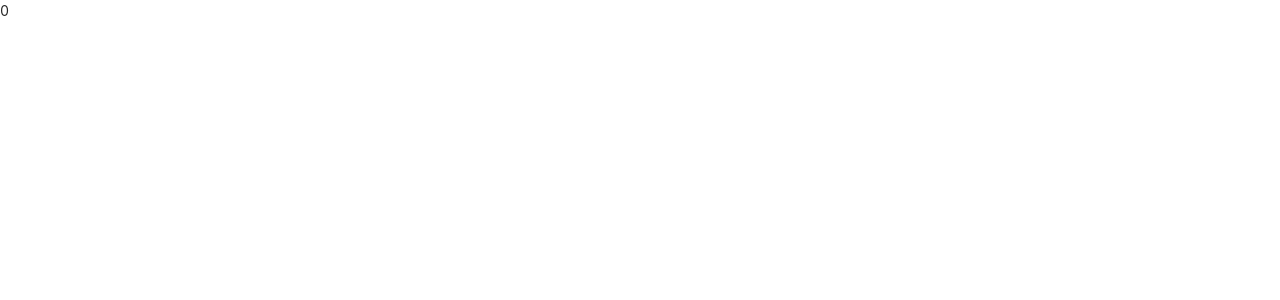
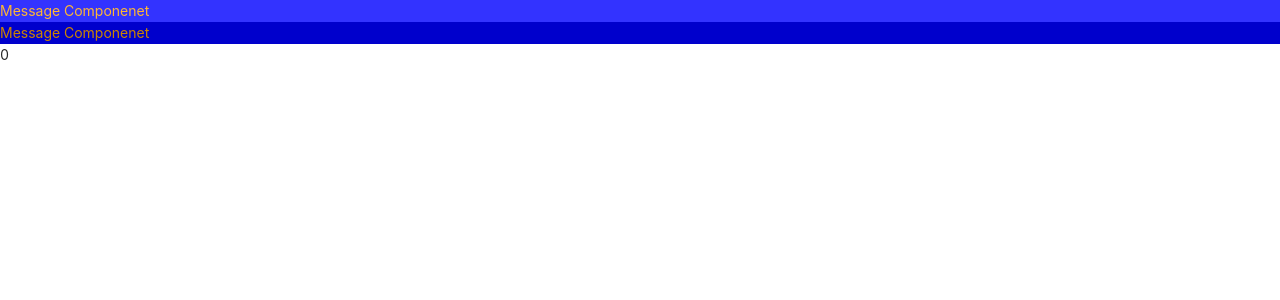
Before and after one commit to TrellixVulnTeam/prac_react_ATEV, a React (Create React App) app in the folder front_end/: page / in a window 1280 px wide. Shown: the top 300 px of the page. Built offline with nearby package versions, Linux system fonts and the light colour scheme.

Commit message:
scss, module, component에 적용

```diff
--- a/front_end/src/App.js
+++ b/front_end/src/App.js
@@ -2,10 +2,14 @@ import React from 'react';
 import Counter from './Counter';
 import './App.css';
 import { Button } from 'antd';
+import Message from "./Message";
+import Profile from "./Profile";
 
 function App() {
   return (
      <div>
+       <Message></Message>
+       <Profile></Profile>
        <Counter></Counter>
      </div>
   );
--- /dev/null
+++ b/front_end/src/Message.js
@@ -0,0 +1,14 @@
+import React from 'react';
+import styles from "./Message.module.scss";
+
+class Message extends React.Component{
+    render() {
+        return (
+            <div className={styles.wrapper}>
+                Message Componenet
+            </div>
+        )
+    }
+}
+
+export default Message;
--- /dev/null
+++ b/front_end/src/Message.module.scss
@@ -0,0 +1,6 @@
+@import "./shared.scss";
+
+.wrapper {
+    color: lighten($text-color, 10%);
+    background-color: lighten($background-color, 10%);
+}
--- /dev/null
+++ b/front_end/src/Profile.js
@@ -0,0 +1,14 @@
+import React from 'react';
+import styles from "./Profile.module.scss";
+
+class Profile extends React.Component{
+    render() {
+        return (
+            <div className={styles.wrapper}>
+                Message Componenet
+            </div>
+        )
+    }
+}
+
+export default Profile;
--- /dev/null
+++ b/front_end/src/Profile.module.scss
@@ -0,0 +1,6 @@
+@import "./shared.scss";
+
+.wrapper {
+    color: darken($text-color, 10%);
+    background-color: darken($background-color, 10%);
+}
--- /dev/null
+++ b/front_end/src/shared.scss
@@ -0,0 +1,2 @@
+$text-color: orange;
+$background-color: blue;
--- /dev/null
+++ b/package.json
@@ -0,0 +1,5 @@
+{
+  "dependencies": {
+    "node-sass": "^7.0.1"
+  }
+}
```
Also changed, not shown: 1 other file (tests, documents, lock files or other folders).
